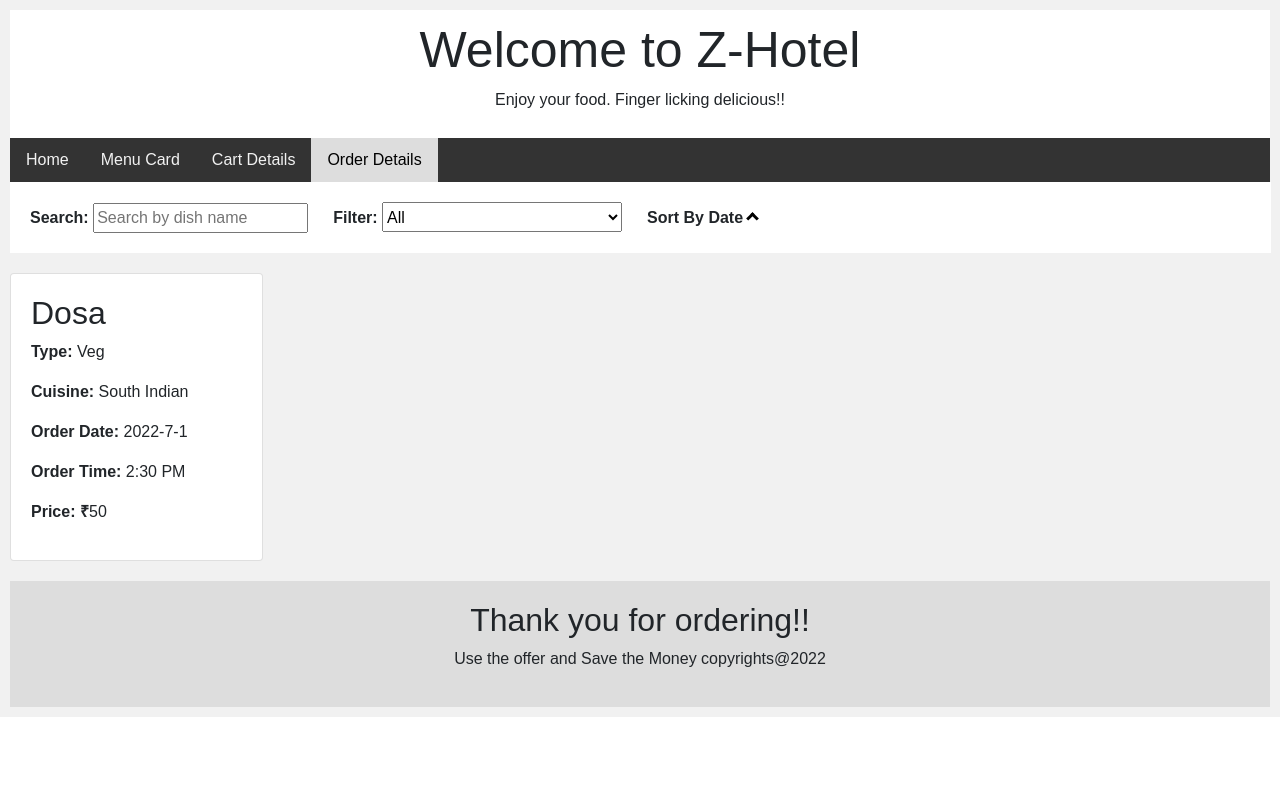
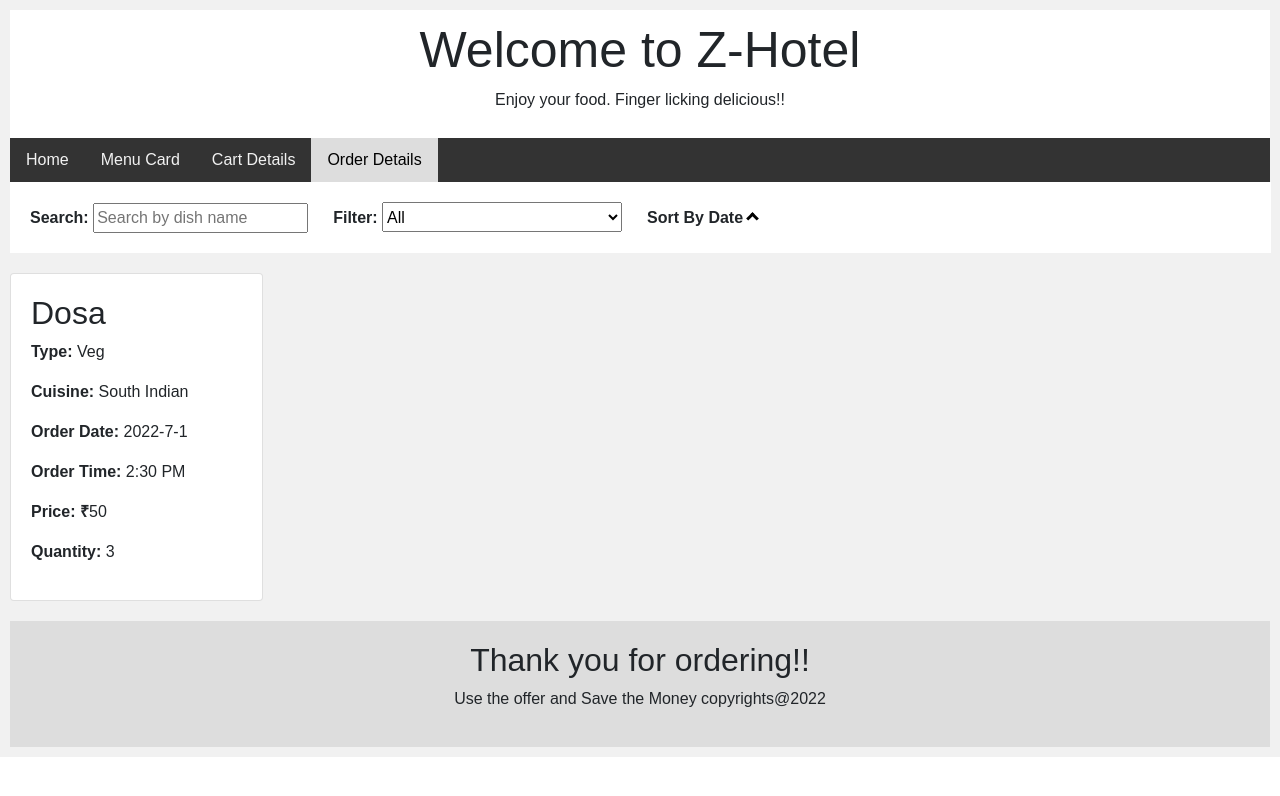
Before and after one commit to Sidhu23695/food-ordering-app, a React (Create React App) app: page /order-details in a window 1280 px wide. Shown: the top 796 px of the page. Built offline with nearby package versions, Linux system fonts and the light colour scheme.

Commit message:
final commit

```diff
--- a/src/Reducers/index.js
+++ b/src/Reducers/index.js
@@ -65,7 +65,8 @@ const INITIAL_STATE = {
             CUISINE: 'South Indian',
             PRICE: 50,
             ORDER_DATE: '2022-7-1',
-            ORDER_TIME: '2:30 PM'
+            ORDER_TIME: '2:30 PM',
+            COUNT: 3
         },
         {
             ITEMNAME: 'Fish',
@@ -73,7 +74,8 @@ const INITIAL_STATE = {
             CUISINE: 'South Indian',
             PRICE: 120,
             ORDER_DATE: '2022-7-11',
-            ORDER_TIME: '2:30 PM'
+            ORDER_TIME: '2:30 PM',
+            COUNT: 1
         }
     ],
     linkDetails: [
--- a/src/components/MenuDetails/MenuDetails.js
+++ b/src/components/MenuDetails/MenuDetails.js
@@ -90,6 +90,7 @@ function MenuDetails(props) {
                 TYPE: order.TYPE,
                 CUISINE: order.CUISINE,
                 PRICE: order.PRICE,
+                COUNT: order.COUNT,
                 ORDER_DATE: getDateAndTime(true),
                 ORDER_TIME: getDateAndTime(false),
             }
--- a/src/components/OrderDetails/OrderDetails.js
+++ b/src/components/OrderDetails/OrderDetails.js
@@ -62,6 +62,9 @@ function OrderDetails(props) {
                 <p>
                     <b>Price: ₹</b>{order.PRICE}
                 </p>
+                <p>
+                    <b>Quantity: </b>{order.COUNT}
+                </p>
             </div>
         )
     };
```
